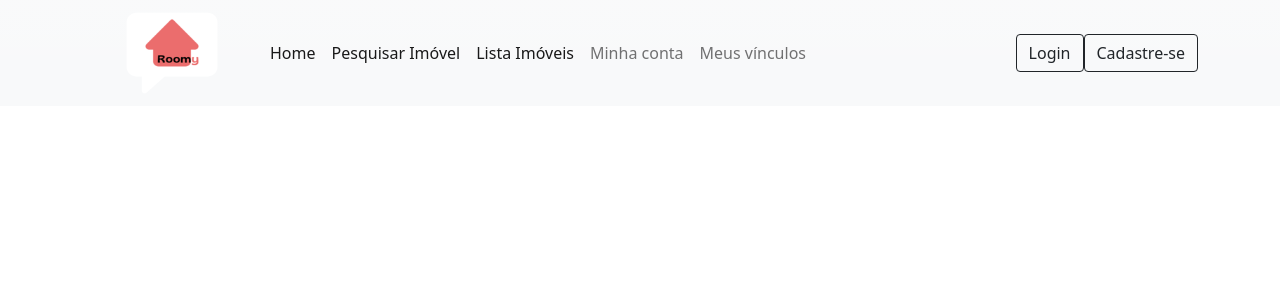
After one commit to alissinhozz/Roomy, a CodeIgniter 4 app: the page made by app/Views/templates/header.php in a window 1280 px wide. The commit adds this page. Shown: the top 300 px of the page. Run offline with PHP 8.4 and a stand-in for CodeIgniter, Linux system fonts and the light colour scheme; the template is opened without the code that fills it, so the values that code supplies are empty; some libraries are stand-ins or nearby versions.

Commit message:
feito..só falta finalizar

```diff
--- a/app/Config/Boot/production.php
+++ b/app/Config/Boot/production.php
@@ -7,7 +7,7 @@
  | Don't show ANY in production environments. Instead, let the system catch
  | it and display a generic error message.
  */
-ini_set('display_errors', '0');
+ini_set('display_errors', '1');
 error_reporting(E_ALL & ~E_NOTICE & ~E_DEPRECATED & ~E_STRICT & ~E_USER_NOTICE & ~E_USER_DEPRECATED);
 
 /*
--- a/app/Views/pesquisa.php
+++ b/app/Views/pesquisa.php
@@ -1,7 +1,7 @@
 <?php echo $this->extend('layout') ?>
 <?php echo $this->section('content') ?>
 
-<form method="post">
+<form method="post" style="width: 50rem;  margin-top: 40px; margin-left: 200PX">
 <div class="input-group">
   <input type="text" name="inputName" class="form-control rounded" placeholder="Insira o nome da cidade" aria-label="Search" aria-describedby="search-addon" />
   <button type="submit" class="btn btn-outline-primary">Pesquisar</button>
--- /dev/null
+++ b/app/Views/templates/header.php
@@ -0,0 +1,77 @@
+<!DOCTYPE html>
+<html lang="en">
+<head>
+    <meta charset="UTF-8">
+    <meta http-equiv="X-UA-Compatible" content="IE=edge">
+    <meta name="viewport" content="width=device-width, initial-scale=1.0">
+    <title><?= isset($page_title) ? $page_title ." | " : "" ?>Rommy</title>
+    <!-- Styles -->
+    <link rel="stylesheet" href="https://cdnjs.cloudflare.com/ajax/libs/font-awesome/6.1.1/css/all.min.css" integrity="sha512-KfkfwYDsLkIlwQp6LFnl8zNdLGxu9YAA1QvwINks4PhcElQSvqcyVLLD9aMhXd13uQjoXtEKNosOWaZqXgel0g==" crossorigin="anonymous" referrerpolicy="no-referrer" />
+    <link rel="stylesheet" href="https://cdn.jsdelivr.net/npm/bootstrap@5.1.3/dist/css/bootstrap.min.css" integrity="sha384-1BmE4kWBq78iYhFldvKuhfTAU6auU8tT94WrHftjDbrCEXSU1oBoqyl2QvZ6jIW3" crossorigin="anonymous">
+    <!--end of Styles -->
+
+    <!-- Scritps -->
+    <script src="https://cdnjs.cloudflare.com/ajax/libs/jquery/3.6.0/jquery.min.js" integrity="sha512-894YE6QWD5I59HgZOGReFYm4dnWc1Qt5NtvYSaNcOP+u1T9qYdvdihz0PPSiiqn/+/3e7Jo4EaG7TubfWGUrMQ==" crossorigin="anonymous" referrerpolicy="no-referrer"></script>
+    <script src="https://cdn.jsdelivr.net/npm/bootstrap@5.1.3/dist/js/bootstrap.bundle.min.js" integrity="sha384-ka7Sk0Gln4gmtz2MlQnikT1wXgYsOg+OMhuP+IlRH9sENBO0LRn5q+8nbTov4+1p" crossorigin="anonymous"></script>
+    <script src="https://cdnjs.cloudflare.com/ajax/libs/font-awesome/6.1.1/js/all.min.js" integrity="sha512-6PM0qYu5KExuNcKt5bURAoT6KCThUmHRewN3zUFNaoI6Di7XJPTMoT6K0nsagZKk2OB4L7E3q1uQKHNHd4stIQ==" crossorigin="anonymous" referrerpolicy="no-referrer"></script>
+    <!-- end of Scritps -->
+
+</head>
+<body>
+    <!-- Top Navigation Bar -->
+    <nav class="navbar  navbar-expand-lg navbar-light bg-light bg-gradient">
+        <div class="container">
+        <img src="\assets\loguinho.png" alt="logo" width=180 height=90>
+            <!--<a class="navbar-brand" href="<?= base_url() ?>">Rommy</a>-->
+            <button class="navbar-toggler" type="button" data-bs-toggle="collapse" data-bs-target="#navbarNavDropdown" aria-controls="navbarNavDropdown" aria-expanded="false" aria-label="Toggle navigation">
+            <span class="navbar-toggler-icon"></span>
+            </button>
+            <div class="collapse navbar-collapse" id="navbarNavDropdown">
+                <ul class="navbar-nav">
+                    <li class="nav-item">
+                    <a class="nav-link active" aria-current="page" href="<?= base_url() ?>">Home</a>
+                    </li>
+                    <li class="nav-item">
+                    <a class="nav-link active" href=""> Pesquisar Imóvel</a>
+                    </li>
+                    <li class="nav-item">
+                    <a class="nav-link active" href="<?= base_url('main/list') ?>"> Lista Imóveis</a>
+                    </li>
+                    <li class="nav-item"><a class="nav-link" href="#">Minha conta</a></li>
+                        <li class="nav-item"><a class="nav-link" href="meusvinculos">Meus vínculos</a></li>
+                </ul>
+            </div>
+            <form class="d-flex" action="login">
+                        <button href="" class="btn btn-outline-dark" type="submit">
+                            Login
+                        </button>
+                        </form>
+                        <form class="d-flex" action="cadastro">
+                        <button onclick="cadastro" class="btn btn-outline-dark" type="submit">
+                            Cadastre-se
+                        </button></form>
+
+        </div>
+    </nav>
+    <!--End Top Navigation Bar -->
+
+    <!-- Wrapper -->
+    <div class="wrapper my-4">
+        <!-- Main Container -->
+        <div class="main container">
+            <?php if(!empty($session->getFlashdata('success_message'))): ?>
+                <div class="alert alert-success rouded-0">
+                    <div class="d-flex">
+                        <div class="col-11"><?= $session->getFlashdata('success_message') ?></div>
+                        <div class="col-1 text-end"><a href="javascript:void(0)" onclick="$(this).closest('.alert').remove()" class="text-muted text-decoration-none"><i class="fa fa-times"></i></a></div>
+                    </div>
+                </div>
+            <?php endif ?>
+            <?php if(!empty($session->getFlashdata('error_message'))): ?>
+                <div class="alert alert-danger rouded-0">
+                    <div class="d-flex">
+                        <div class="col-11"><?= $session->getFlashdata('error_message') ?></div>
+                        <div class="col-1 text-end"><a href="javascript:void(0)" onclick="$(this).closest('.alert').remove()" class="text-muted text-decoration-none"><i class="fa fa-times"></i></a></div>
+                    </div>
+                </div>
+             <?php endif ?>
```
Also changed, not shown: app/Views/imovel.php (+70 -5 lines).
